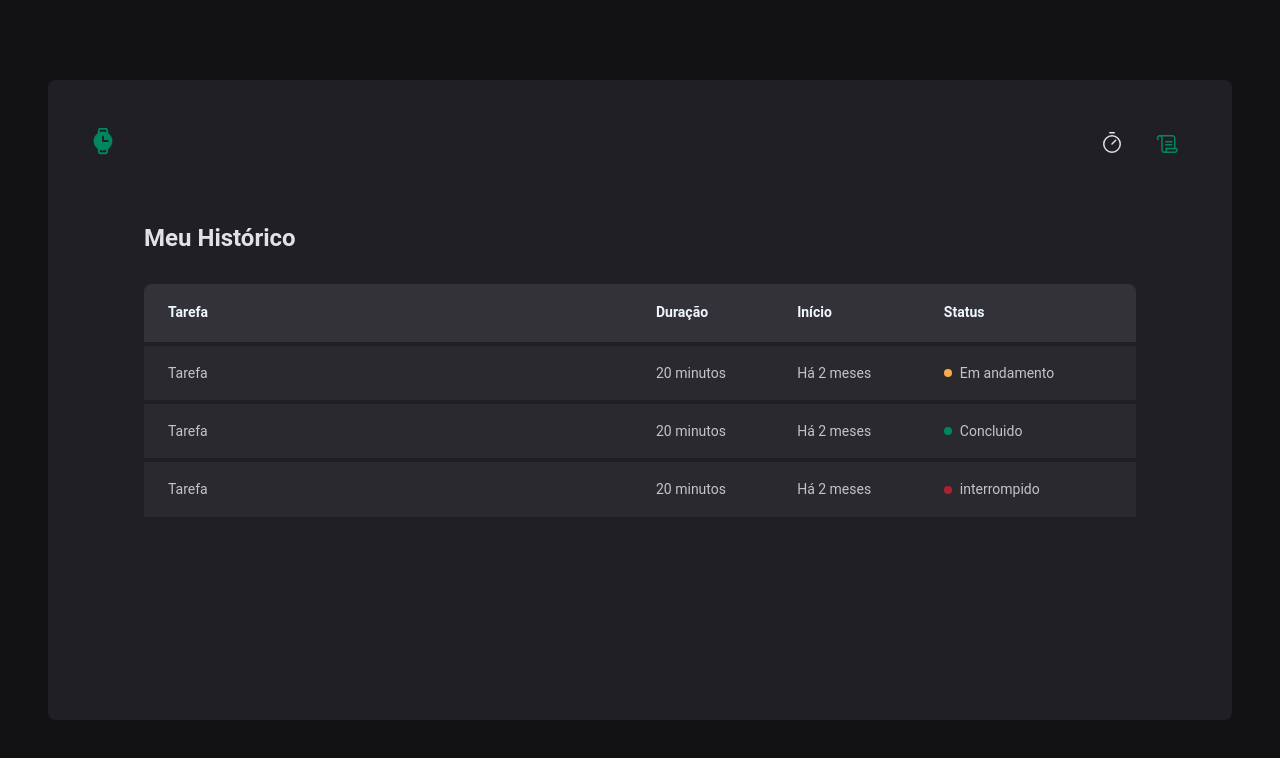
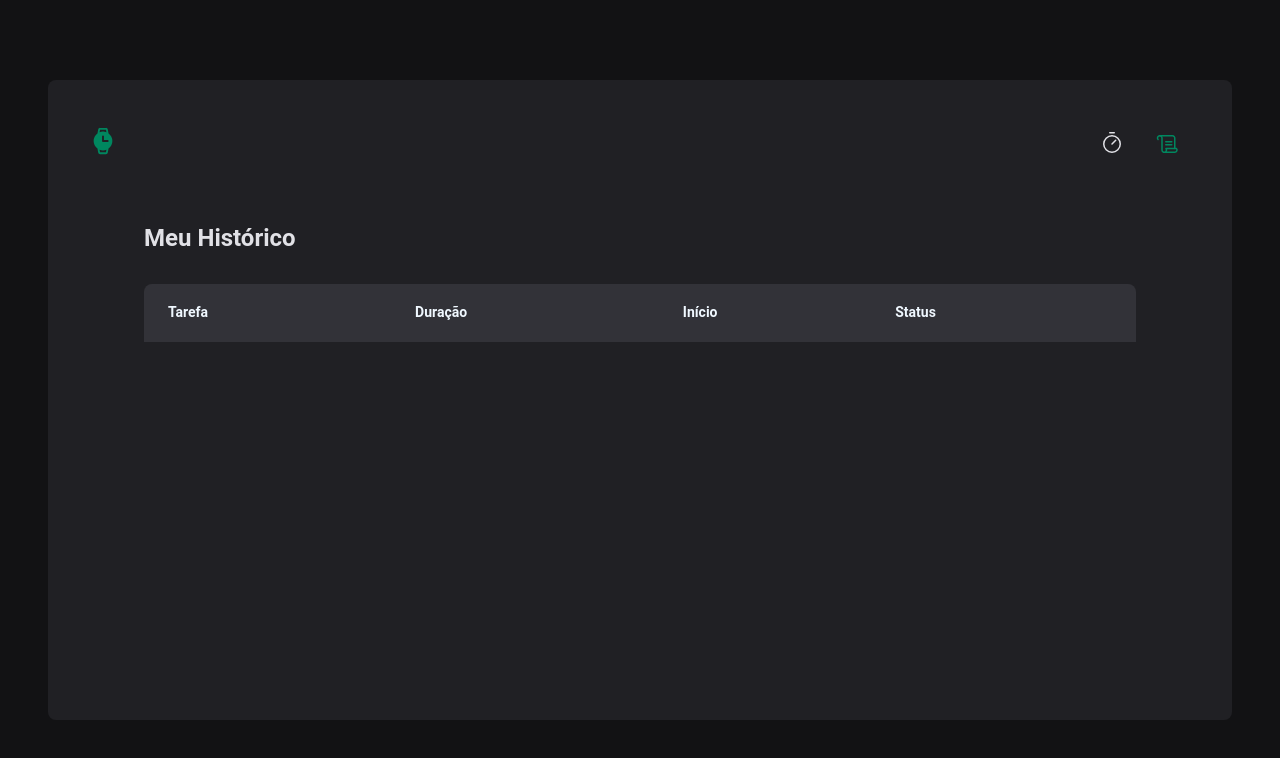
Before and after one commit to RamonFVM/Pomodoro-React, a React (Vite) app: page /history in a window 1280 px wide. Shown: the top 758 px of the page. Built offline with nearby package versions, Linux system fonts and the light colour scheme.

Commit message:
listagem de historico

```diff
--- a/src/contexts/Cyclescontexts.tsx
+++ b/src/contexts/Cyclescontexts.tsx
@@ -16,6 +16,7 @@
     setSecondsPassed: (seconds: number) => void
     interruptCurrentCycle: () => void
     createNewCycle: (data: CreateCycleData) => void
+    cycles:Cycle[]
 }
 interface Cycle {
     id: string
@@ -108,7 +109,8 @@
             amountSecondsPassed,
             setSecondsPassed,
             createNewCycle,
-            interruptCurrentCycle
+            interruptCurrentCycle,
+            cycles
         }}>
 
 
--- a/src/pages/History/Index.tsx
+++ b/src/pages/History/Index.tsx
@@ -1,6 +1,12 @@
+import { useContext } from "react";
+import { CyclesContext } from "../../contexts/Cyclescontexts";
 import { HistoryContainer, HistoryList, Status } from "./style";
+import { formatDistanceToNow } from "date-fns";
+import {ptBR} from 'date-fns/locale/pt-BR'
 
 export function History() {
+    const { cycles } = useContext(CyclesContext);
+
     return (
         <HistoryContainer>
             <h1>Meu Histórico</h1>
@@ -16,32 +22,29 @@
                         </tr>
                     </thead>
                     <tbody>
-                        <tr>
-                            <td>Tarefa</td>
-                            <td>20 minutos</td>
-                            <td>Há 2 meses</td>
-                            <td>
-                                <Status statusColor="yellow">Em andamento</Status>
-                            </td>
-                        </tr>
-                        <tr>
-                            <td>Tarefa</td>
-                            <td>20 minutos</td>
-                            <td>Há 2 meses</td>
-                            <td>
-                                <Status statusColor="green">Concluido</Status>
-                            </td>
-                        </tr>
-                        <tr>
-                            <td>Tarefa</td>
-                            <td>20 minutos</td>
-                            <td>Há 2 meses</td>
-                            <td>
-                                <Status statusColor="red">interrompido</Status>
-                            </td>
-                        </tr>
+                        {cycles.map(cycle => (
+                            <tr key={cycle.id}>
+                                <td>{cycle.task}</td>
+                                <td>{cycle.minutesAmount} minutos</td>
+                                <td>{formatDistanceToNow(cycle.startDate,{
+                                     addSuffix: true,
+                                     locale: ptBR,
+                                })}</td>
+                                <td>
 
+                                   {cycle.finishedDate &&
+                                   (<Status statusColor="green"> Concluido</Status>
 
+                                   )}
+                                     {cycle.interruptDate &&(
+                                        <Status statusColor="red">Interrompido</Status>
+                                     )}
+                                   {!cycle.finishedDate && !cycle.interruptDate &&(
+                                     <Status statusColor="yellow"> em andamento</Status>
+                                   )}
+                                </td>
+                            </tr>
+                        ))}
                     </tbody>
                 </table>
             </HistoryList>
```
